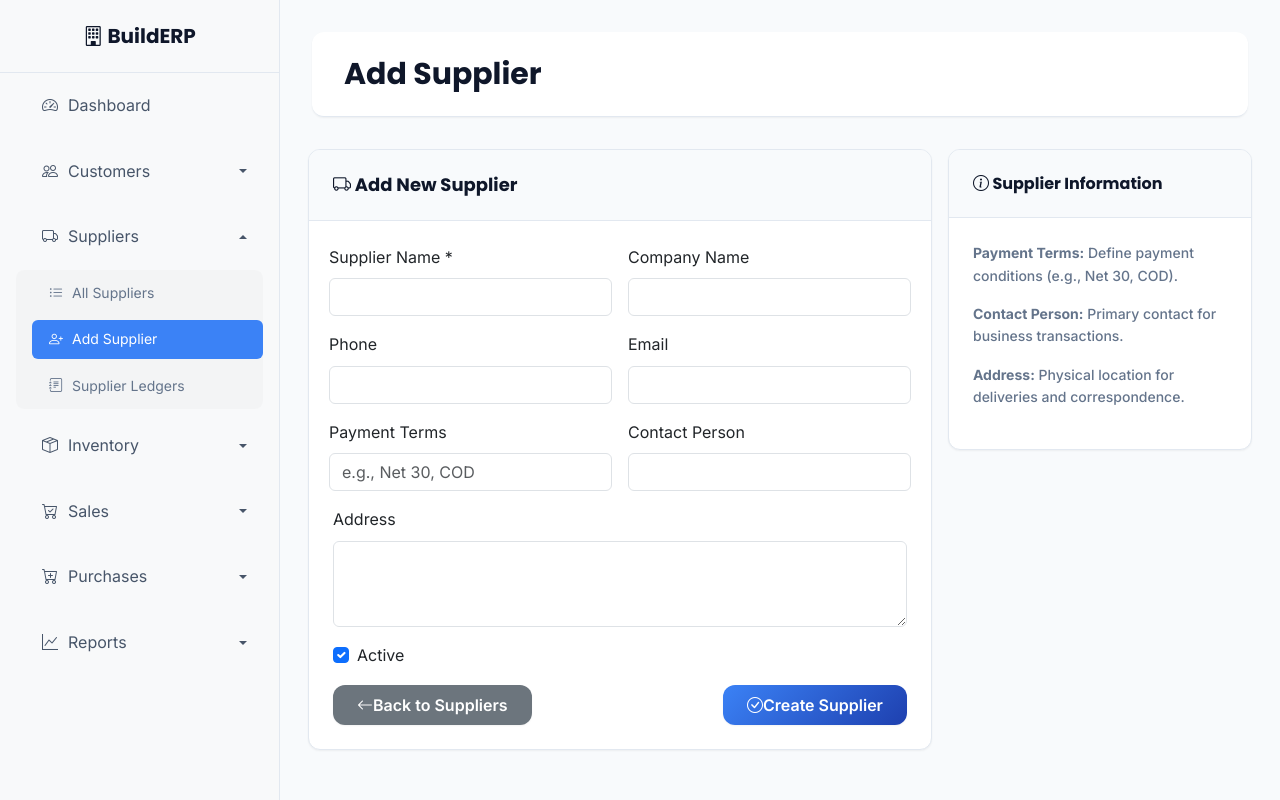
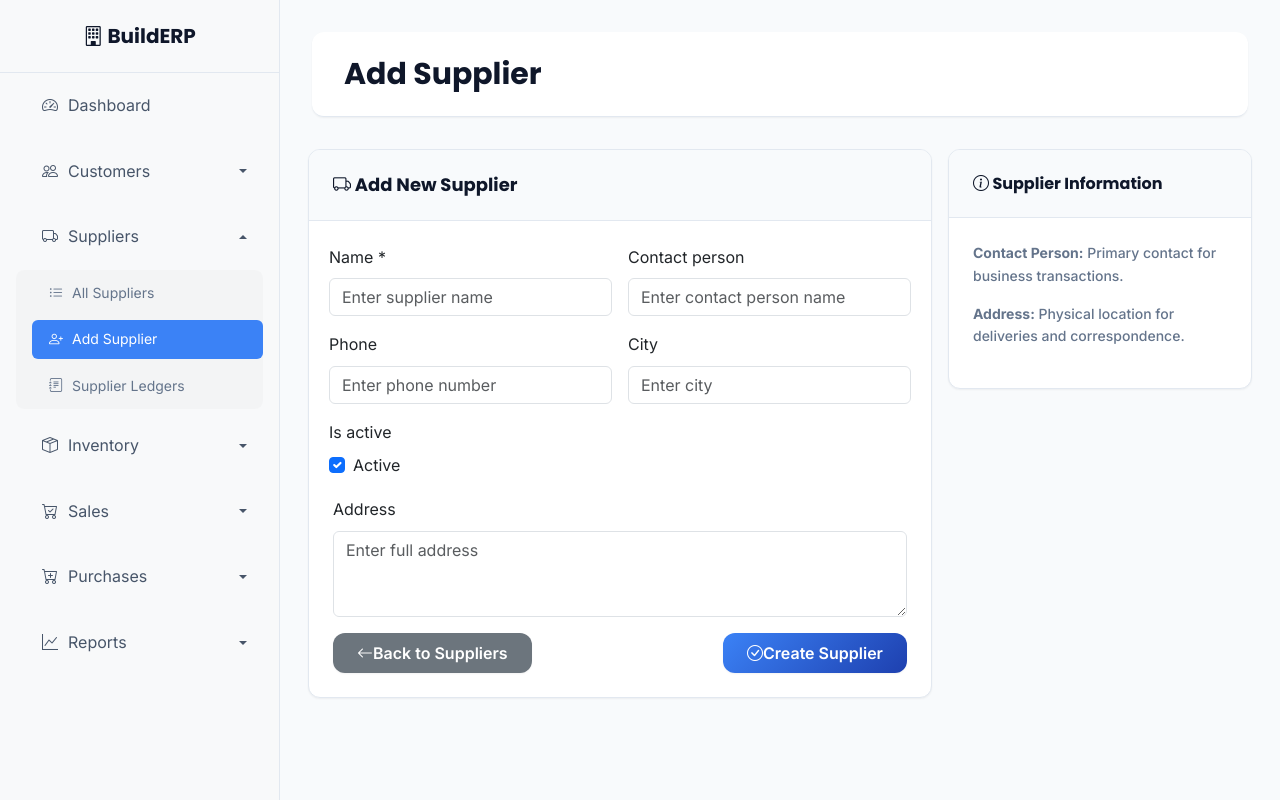
Before and after one commit to giasuddin90/minierp, a Django app: page /suppliers/create/ in a window 1280 px wide. Run offline with Django 5.2, Linux system fonts and the light colour scheme.

Commit message:
supplier form

```diff
--- /dev/null
+++ b/suppliers/forms.py
@@ -0,0 +1,106 @@
+from django import forms
+from django.utils import timezone
+from .models import Supplier, SupplierLedger
+
+
+class SupplierForm(forms.ModelForm):
+    """Form for creating and editing suppliers"""
+
+    class Meta:
+        model = Supplier
+        fields = ['name', 'contact_person', 'phone', 'address', 'city', 'is_active']
+        widgets = {
+            'name': forms.TextInput(attrs={
+                'class': 'form-control',
+                'placeholder': 'Enter supplier name'
+            }),
+            'contact_person': forms.TextInput(attrs={
+                'class': 'form-control',
+                'placeholder': 'Enter contact person name'
+            }),
+            'phone': forms.TextInput(attrs={
+                'class': 'form-control',
+                'placeholder': 'Enter phone number'
+            }),
+            'address': forms.Textarea(attrs={
+                'class': 'form-control',
+                'rows': 3,
+                'placeholder': 'Enter full address'
+            }),
+            'city': forms.TextInput(attrs={
+                'class': 'form-control',
+                'placeholder': 'Enter city'
+            }),
+            'is_active': forms.CheckboxInput(attrs={
+                'class': 'form-check-input'
+            })
+        }
+
+    def __init__(self, *args, **kwargs):
+        super().__init__(*args, **kwargs)
+        # Make name field required
+        self.fields['name'].required = True
+
+
+class SupplierLedgerForm(forms.ModelForm):
+    """Form for creating supplier ledger entries"""
+
+    class Meta:
+        model = SupplierLedger
+        fields = ['transaction_type', 'amount', 'description', 'reference', 'transaction_date', 'payment_method']
+        widgets = {
+            'transaction_type': forms.Select(attrs={
+                'class': 'form-control'
+            }),
+            'amount': forms.NumberInput(attrs={
+                'class': 'form-control',
+                'step': '0.01',
+                'min': '0'
+            }),
+            'description': forms.Textarea(attrs={
+                'class': 'form-control',
+                'rows': 3,
+                'placeholder': 'Enter transaction description'
+            }),
+            'reference': forms.TextInput(attrs={
+                'class': 'form-control',
+                'placeholder': 'Enter reference number'
+            }),
+            'transaction_date': forms.DateTimeInput(attrs={
+                'class': 'form-control',
+                'type': 'datetime-local'
+            }),
+            'payment_method': forms.Select(attrs={
+                'class': 'form-control'
+            })
+        }
+
+    def __init__(self, *args, **kwargs):
+        super().__init__(*args, **kwargs)
+        # Set default transaction date to now
+        if not self.instance.pk:
+            self.fields['transaction_date'].initial = timezone.now()
+
+        # Make amount field required
+        self.fields['amount'].required = True
+        self.fields['description'].required = True
+        self.fields['transaction_type'].required = True
+
+
+class SetOpeningBalanceForm(forms.Form):
+    """Form for setting supplier opening balance"""
+
+    amount = forms.DecimalField(
+        max_digits=15,
+        decimal_places=2,
+        widget=forms.NumberInput(attrs={
+            'class': 'form-control',
+            'step': '0.01',
+            'placeholder': 'Enter opening balance amount'
+        }),
+        help_text='Enter the opening balance amount (positive for amount owed to supplier, negative for amount owed by supplier)'
+    )
+
+    def __init__(self, *args, **kwargs):
+        super().__init__(*args, **kwargs)
+        self.fields['amount'].required = True
--- a/suppliers/models.py
+++ b/suppliers/models.py
@@ -8,10 +8,8 @@ class Supplier(models.Model):
     name = models.CharField(max_length=200)
     contact_person = models.CharField(max_length=100, blank=True)
     phone = models.CharField(max_length=20, blank=True)
-    email = models.EmailField(blank=True)
     address = models.TextField(blank=True)
     city = models.CharField(max_length=100, blank=True)
-    terms = models.TextField(blank=True)
     opening_balance = models.DecimalField(max_digits=15, decimal_places=2, default=0)
     current_balance = models.DecimalField(max_digits=15, decimal_places=2, default=0)
     is_active = models.BooleanField(default=True)
--- a/suppliers/views.py
+++ b/suppliers/views.py
@@ -6,6 +6,7 @@ from django.utils import timezone
 from django.contrib import messages
 from decimal import Decimal
 from .models import Supplier, SupplierLedger
+from .forms import SupplierForm, SupplierLedgerForm, SetOpeningBalanceForm
 from purchases.models import PurchaseOrder, PurchaseInvoice, PurchasePayment, PurchaseReturn
 
 
@@ -43,15 +44,15 @@ class SupplierDetailView(DetailView):
 
 class SupplierCreateView(CreateView):
     model = Supplier
+    form_class = SupplierForm
     template_name = 'suppliers/supplier_form.html'
-    fields = '__all__'
     success_url = reverse_lazy('suppliers:supplier_list')
 
 
 class SupplierUpdateView(UpdateView):
     model = Supplier
+    form_class = SupplierForm
     template_name = 'suppliers/supplier_form.html'
-    fields = '__all__'
     success_url = reverse_lazy('suppliers:supplier_list')
 
 
@@ -69,8 +70,8 @@ class SupplierLedgerListView(ListView):
 
 class SupplierLedgerCreateView(CreateView):
     model = SupplierLedger
+    form_class = SupplierLedgerForm
     template_name = 'suppliers/ledger_form.html'
-    fields = ['transaction_type', 'amount', 'description', 'reference', 'transaction_date', 'payment_method']
 
     def get_success_url(self):
         return reverse_lazy('suppliers:supplier_ledger_detail', kwargs={'pk': self.kwargs['supplier_id']})
@@ -233,12 +234,16 @@ def set_opening_balance(request, pk):
     supplier = get_object_or_404(Supplier, pk=pk)
 
     if request.method == 'POST':
-        try:
-            amount = Decimal(request.POST.get('amount', 0))
+        form = SetOpeningBalanceForm(request.POST)
+        if form.is_valid():
+            amount = form.cleaned_data['amount']
             supplier.set_opening_balance(amount, user=request.user)
             messages.success(request, f'Opening balance set to ৳{amount} for {supplier.name}')
             return redirect('suppliers:supplier_ledger_detail', pk=supplier.pk)
-        except (ValueError, TypeError):
-            messages.error(request, 'Invalid amount entered')
+    else:
+        form = SetOpeningBalanceForm()
 
-    return render(request, 'suppliers/set_opening_balance.html', {'supplier': supplier})
+    return render(request, 'suppliers/set_opening_balance.html', {
+        'supplier': supplier,
+        'form': form
+    })
--- a/templates/suppliers/supplier_form.html
+++ b/templates/suppliers/supplier_form.html
@@ -19,47 +19,59 @@
                     {% csrf_token %}
                     <div class="row">
                         <div class="col-md-6 mb-3">
-                            <label for="id_name" class="form-label">Supplier Name *</label>
-                            <input type="text" class="form-control" id="id_name" name="name" value="{{ object.name|default:'' }}" required>
+                            <label for="{{ form.name.id_for_label }}" class="form-label">{{ form.name.label }} *</label>
+                            {{ form.name }}
+                            {% if form.name.errors %}
+                                <div class="text-danger small">{{ form.name.errors.0 }}</div>
+                            {% endif %}
                         </div>
                         <div class="col-md-6 mb-3">
-                            <label for="id_company_name" class="form-label">Company Name</label>
-                            <input type="text" class="form-control" id="id_company_name" name="company_name" value="{{ object.company_name|default:'' }}">
+                            <label for="{{ form.contact_person.id_for_label }}" class="form-label">{{ form.contact_person.label }}</label>
+                            {{ form.contact_person }}
+                            {% if form.contact_person.errors %}
+                                <div class="text-danger small">{{ form.contact_person.errors.0 }}</div>
+                            {% endif %}
                         </div>
                     </div>
 
                     <div class="row">
                         <div class="col-md-6 mb-3">
-                            <label for="id_phone" class="form-label">Phone</label>
-                            <input type="tel" class="form-control" id="id_phone" name="phone" value="{{ object.phone|default:'' }}">
+                            <label for="{{ form.phone.id_for_label }}" class="form-label">{{ form.phone.label }}</label>
+                            {{ form.phone }}
+                            {% if form.phone.errors %}
+                                <div class="text-danger small">{{ form.phone.errors.0 }}</div>
+                            {% endif %}
                         </div>
                         <div class="col-md-6 mb-3">
-                            <label for="id_email" class="form-label">Email</label>
-                            <input type="email" class="form-control" id="id_email" name="email" value="{{ object.email|default:'' }}">
+                            <label for="{{ form.city.id_for_label }}" class="form-label">{{ form.city.label }}</label>
+                            {{ form.city }}
+                            {% if form.city.errors %}
+                                <div class="text-danger small">{{ form.city.errors.0 }}</div>
+                            {% endif %}
                         </div>
                     </div>
 
                     <div class="row">
                         <div class="col-md-6 mb-3">
-                            <label for="id_payment_terms" class="form-label">Payment Terms</label>
-                            <input type="text" class="form-control" id="id_payment_terms" name="payment_terms" value="{{ object.payment_terms|default:'' }}" placeholder="e.g., Net 30, COD">
-                        </div>
-                        <div class="col-md-6 mb-3">
-                            <label for="id_contact_person" class="form-label">Contact Person</label>
-                            <input type="text" class="form-control" id="id_contact_person" name="contact_person" value="{{ object.contact_person|default:'' }}">
+                            <label for="{{ form.is_active.id_for_label }}" class="form-label">{{ form.is_active.label }}</label>
+                            <div class="form-check">
+                                {{ form.is_active }}
+                                <label class="form-check-label" for="{{ form.is_active.id_for_label }}">
+                                    Active
+                                </label>
+                            </div>
+                            {% if form.is_active.errors %}
+                                <div class="text-danger small">{{ form.is_active.errors.0 }}</div>
+                            {% endif %}
                         </div>
                     </div>
 
                     <div class="mb-3">
-                        <label for="id_address" class="form-label">Address</label>
-                        <textarea class="form-control" id="id_address" name="address" rows="3">{{ object.address|default:'' }}</textarea>
-                    </div>
-
-                    <div class="mb-3 form-check">
-                        <input type="checkbox" class="form-check-input" id="id_is_active" name="is_active" {% if object.is_active or not object %}checked{% endif %}>
-                        <label class="form-check-label" for="id_is_active">
-                            Active
-                        </label>
+                        <label for="{{ form.address.id_for_label }}" class="form-label">{{ form.address.label }}</label>
+                        {{ form.address }}
+                        {% if form.address.errors %}
+                            <div class="text-danger small">{{ form.address.errors.0 }}</div>
+                        {% endif %}
                     </div>
 
                     <div class="d-flex justify-content-between">
@@ -85,9 +97,6 @@
             </div>
             <div class="card-body">
                 <p class="text-muted small">
-                    <strong>Payment Terms:</strong> Define payment conditions (e.g., Net 30, COD).
-                </p>
-                <p class="text-muted small">
                     <strong>Contact Person:</strong> Primary contact for business transactions.
                 </p>
                 <p class="text-muted small">
```
Also changed, not shown: templates/suppliers/set_opening_balance.html (+9 -9 lines), templates/suppliers/supplier_detail.html (+0 -8 lines), templates/suppliers/supplier_list.html (+61 -4 lines), 1 other file.
